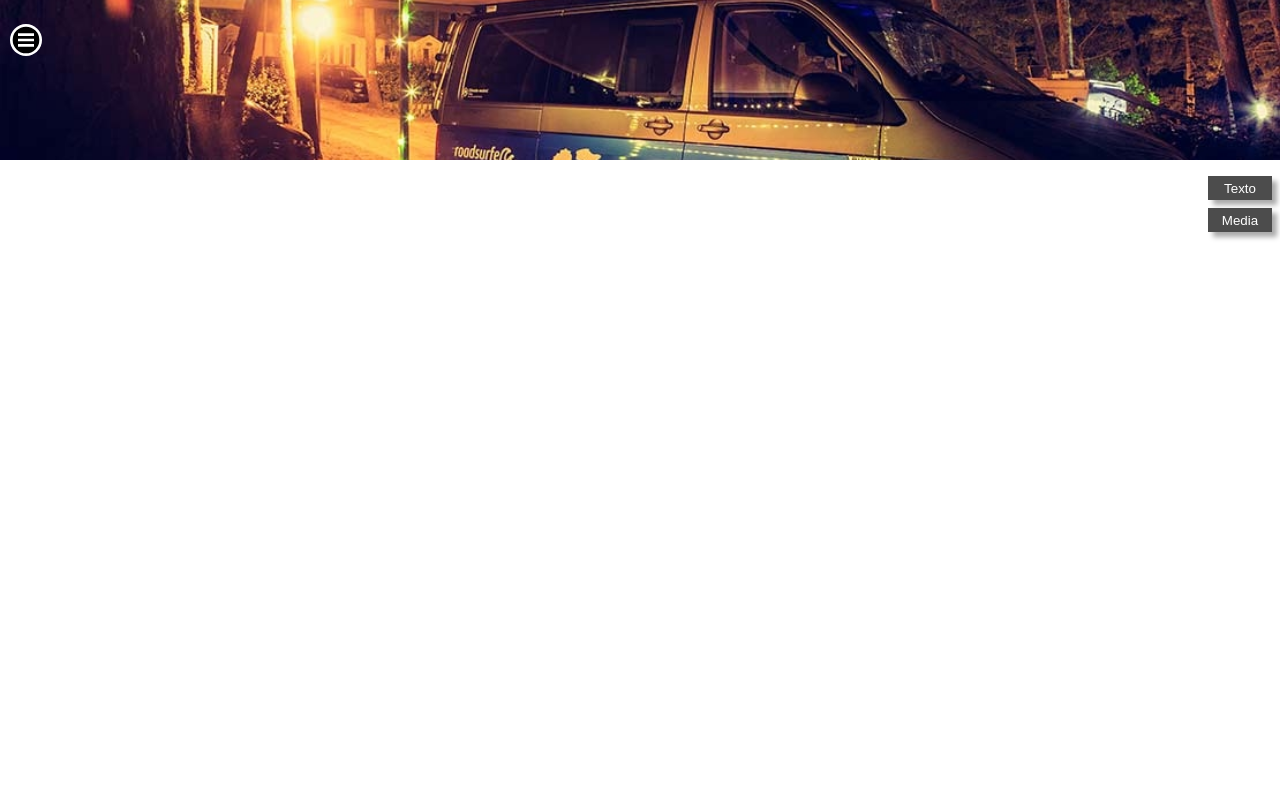
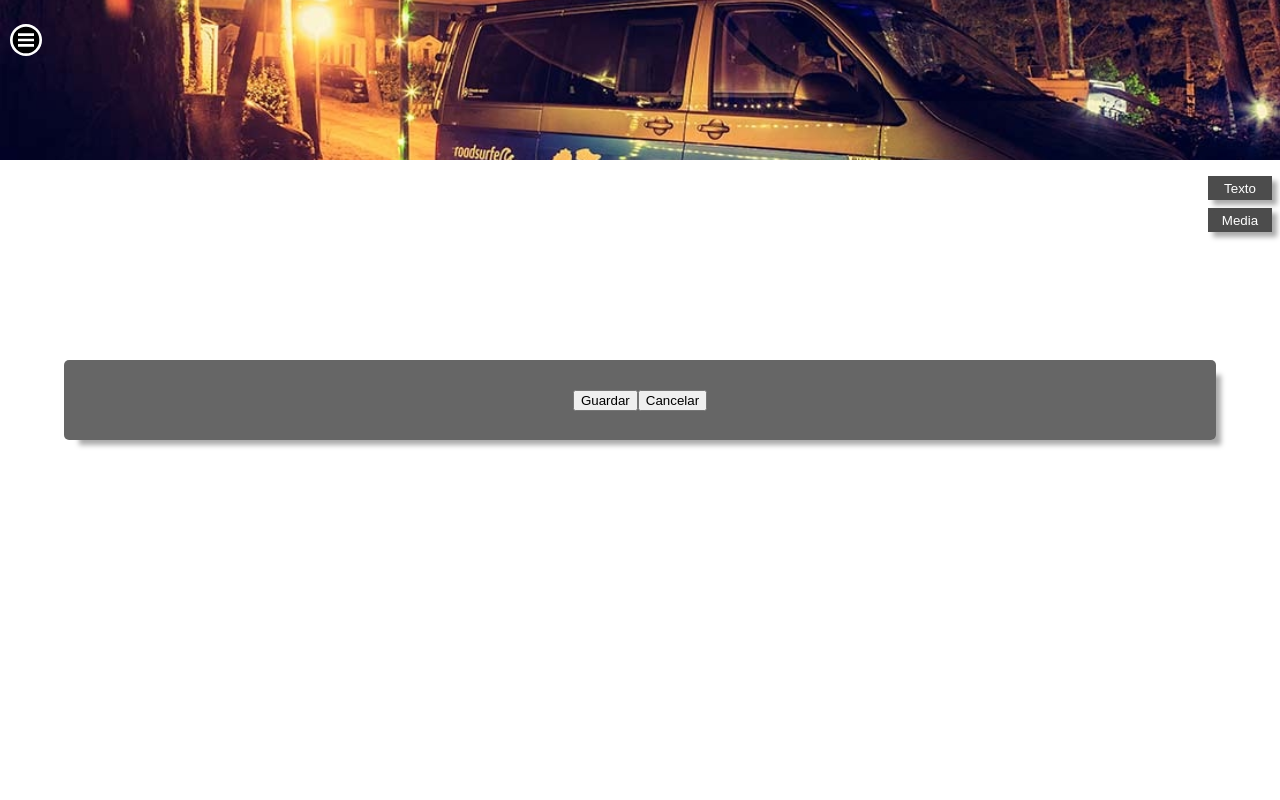
Before and after one commit to j0tac3/miprimerafurgo, an Angular app: page /createPost in a window 1280 px wide. Shown: the top 800 px of the page. Built offline with nearby package versions, Linux system fonts and the light colour scheme.

Commit message:
Diseñando el formulario de contacto

```diff
--- a/src/app/components/post-components/crete-new-post/crete-new-post.component.css
+++ b/src/app/components/post-components/crete-new-post/crete-new-post.component.css
@@ -58,3 +58,26 @@
     width: 80%;
     max-width: 40rem;
 }
+
+.form-element{
+    height: 5rem;
+    width: 90%;
+    background-color: rgba(0, 0, 0, .6);
+    display: flex;
+    justify-content: center;
+    align-items: center;
+    border-radius: 5px;
+    border: none;
+    box-shadow: 10px 10px 5px -5px #aaa;
+}
+.element-to-add-container{
+    position: fixed;
+    top: 0;
+    margin: 0 auto;
+    z-index: 888;
+    width: 100vw;
+    height: 100vh;
+    display: flex;
+    justify-content: center;
+    align-items: center;
+}
--- a/src/app/components/post-components/crete-new-post/crete-new-post.component.html
+++ b/src/app/components/post-components/crete-new-post/crete-new-post.component.html
@@ -34,8 +34,10 @@
     <div class="container-elements" style="width: 90%;">
 
     </div>
+</div>
 <div class="element-to-add-container">
     <form   action=""
+            class="form-element"
             [formGroup]="formNewElement"
             [ngClass]="{ 'subOption-hidden' : showInputElement === false && showInputElementImage === false}">
         <input  type="text"
@@ -51,4 +53,3 @@
         <button class="btn-element-add" (click)="closeInputElement()">Cancelar</button>
     </form>
 </div>
-</div>
```
Lines whose indentation alone changed are shown as unchanged.
